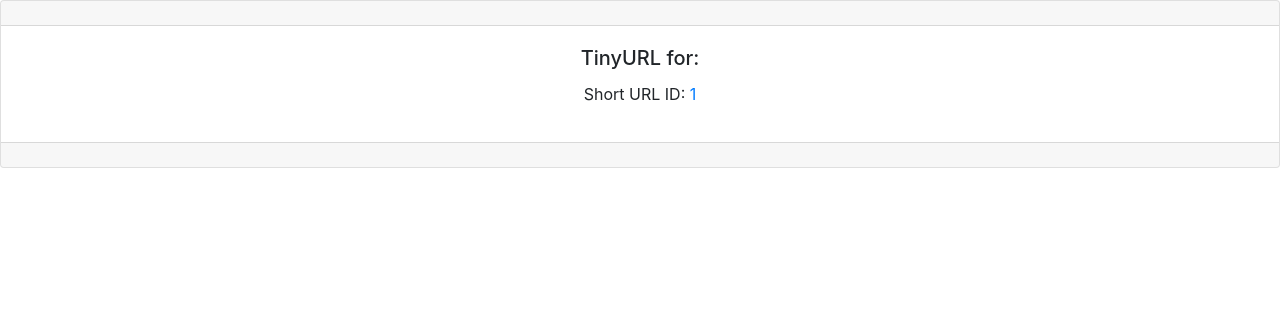
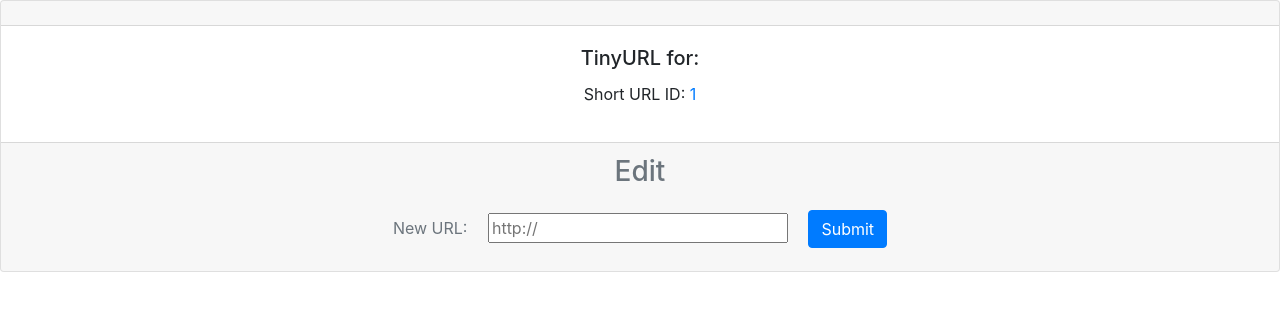
Before and after one commit to taymie-biyi/tinyapp, a Node server app: page /urls/1 in a window 1280 px wide. Shown: the part 56-367 px from the top of the page. Run offline with Node 20, Linux system fonts and the light colour scheme; some libraries are stand-ins or nearby versions.

Commit message:
Add edit button to index page and update long url

```diff
--- a/express_server.js
+++ b/express_server.js
@@ -70,9 +70,16 @@ app.get("/u/:id", (req, res) => {
 });
 
 //POST request to delete url
-//POST route to receive form and update url db
 app.post("/urls/:id/delete", (req, res) => {
   delete urlDatabase[req.params.id];
+  res.redirect("/urls/");
+});
+
+// POST request to update longURL
+app.post("/urls/:id/", (req, res) => {
+  if (req.body.longURL && urlDatabase[req.params.id] !== req.body.longURL) {
+    urlDatabase[req.params.id] = req.body.longURL;
+  }
   res.redirect("/urls");
 });
 
--- a/views/urls_index.ejs
+++ b/views/urls_index.ejs
@@ -25,6 +25,7 @@
           <tr>
             <th scope="col">Short URL ID</th>
             <th scope="col">Long URL</th>
+            <th scope="col">Edit</th>
             <th scope="col">Delete</th>
           </tr>
         </thead>
@@ -33,6 +34,11 @@
             <tr>
               <td><%= id %></td>
               <td><%= urls[id] %></td>
+              <td>
+                <form method="GET" action="/urls/<%= id %>">
+                  <button type="submit" class="btn btn-primary">Edit</button>
+                </form>
+              </td>
               <td>
                 <form method="POST" action="/urls/<%= id %>/delete">
                   <button type="submit" class="btn btn-outline-danger">Delete</button>
--- a/views/urls_show.ejs
+++ b/views/urls_show.ejs
@@ -22,7 +22,14 @@
         </p>
         <a href="#"><!--Shorten a new url--></a>
       </div>
-      <div class="card-footer text-muted"></div>
+      <div class="card-footer text-muted">
+        <h3>Edit</h3>
+        <form method="POST" action="/urls/<%= id %>">
+          <label for="longURL">New URL: </label>
+          <input style="width: 300px; margin: 1em" type="text" name="longURL" placeholder="http://">
+          <button type="submit" class="btn btn-primary">Submit</button>
+        </form>
+      </div>
     </div>
     <!-- Bootstrap JS -->
     <script
```
